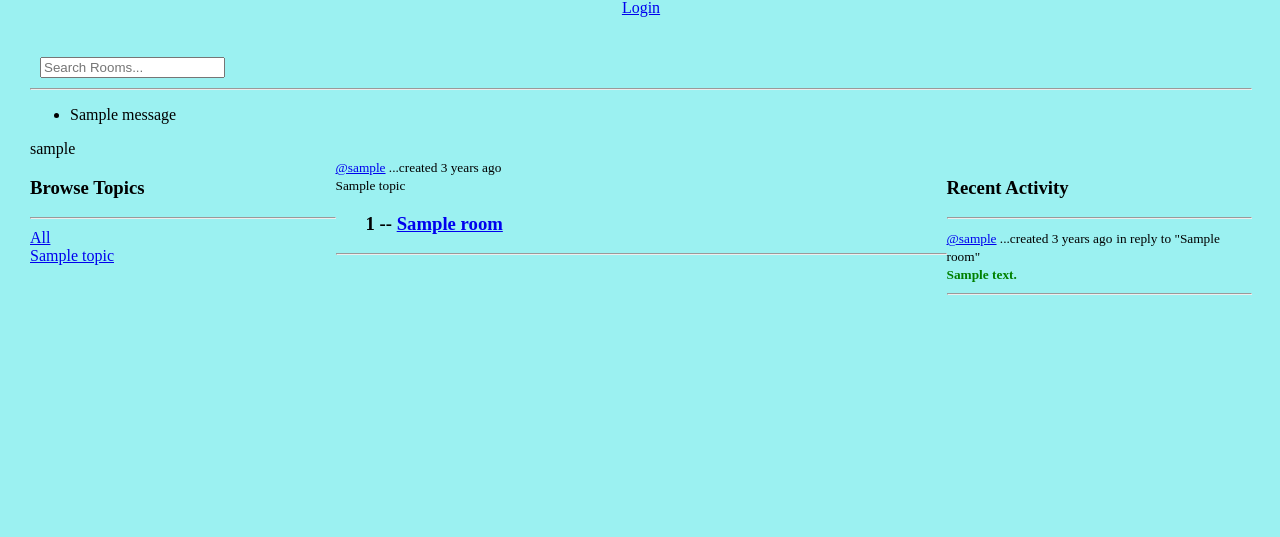
After one commit to Gingaling/hobbyrooms, a Django app: page /profile/1/ in a window 1280 px wide. The commit adds this page. Shown: the part 263-800 px from the top of the page. Run offline with Django 4.2, Linux system fonts and the light colour scheme; tables that the repository leaves empty hold one stand-in row (values such as "Sample post"); one stand-in notice (Sample message) is shown.

Commit message:
Commit profile, activity feed components

```diff
--- a/base/models.py
+++ b/base/models.py
@@ -12,6 +12,7 @@ class Room(models.Model):
     topic = models.ForeignKey(Topic, on_delete=models.SET_NULL, null=True)
     name = models.CharField(max_length=200)
     description = models.TextField(null=True, blank=True)
+    participants = models.ManyToManyField(User, related_name='participants', blank=True)
     updated = models.DateTimeField(auto_now=True)
     created = models.DateTimeField(auto_now_add=True)
 
@@ -28,6 +29,9 @@ class Message(models.Model):
     updated = models.DateTimeField(auto_now=True)
     created = models.DateTimeField(auto_now_add=True)
 
+    class Meta:
+        ordering = ['-updated', '-created']
+
     def __str__(self):
         return self.body[0:50]
 
--- /dev/null
+++ b/base/templates/base/activity_component.html
@@ -0,0 +1,15 @@
+<h3>Recent Activity</h3>
+<hr>
+{% for message in room_messages %}
+<div>
+    <small><a href="{% url 'user-profile' message.user.id %}">@{{ message.user }}</a>  ...created {{ message.created|timesince }} ago</small>
+    <small>in reply to "{{ message.room }}"</small>
+    <br />
+    <small class="message">{{ message }}</small>
+    {% if request.user == message.user  %}
+    <br/>
+    <a href="{% url 'delete-message' message.id %}">Delete</a>
+    {% endif %}
+    <hr>
+</div>
+{% endfor %}
--- /dev/null
+++ b/base/templates/base/feed_component.html
@@ -0,0 +1,16 @@
+{% for room in rooms %}
+<div>
+	<small><a href="{% url 'user-profile' room.host.id %}">@{{ room.host.username }}</a> ...created {{ room.created|timesince }}
+		ago</small>
+	<br />
+	<small>{{ room.topic.name}}</small>
+	<h3 class="room">
+		{{ room.id }} -- <a href="{% url 'room' room.id %}">{{room.name}}</a>
+	</h3>
+	{% if request.user == room.host %}
+	<a id="edit" href="{% url 'update-room' room.id %}">Edit</a>
+	<a id="delete" href="{% url 'delete-room' room.id %}">Delete Room</a>
+	{% endif %}
+	<hr />
+</div>
+{% endfor %}
--- a/base/templates/base/login_register.html
+++ b/base/templates/base/login_register.html
@@ -2,6 +2,7 @@
 
 {% block content %}
 
+{% if page == 'login' %}
 <div>
     <form method="POST" action="">
         {% csrf_token %}
@@ -17,14 +18,16 @@
     <a href="{% url 'register' %}">Register</a>
 </div>
 
+{% else %}
 <div>
     <form method="POST" action="">
         {% csrf_token %}
-
+       {{ form.as_p }}
         <input type="submit" value="Register" />
     </form>
     <p>Already signed up?</p>
     <a href="{% url 'login' %}">Login</a>
 </div>
+{% endif %}
 
 {% endblock content %}
--- /dev/null
+++ b/base/templates/base/profile.html
@@ -0,0 +1,20 @@
+{% extends 'main.html' %}
+
+{% block content %}
+<hi>{{ user.username }}</h1>
+<br/>
+<div class='profile-container'>
+    <div>
+        {% include 'base/topics_component.html' %}
+    </div>
+
+    <div>
+        {% include 'base/feed_component.html' %}
+    </div>
+
+    <div>
+        {% include 'base/activity_component.html' %}
+    </div>
+</div>
+
+{% endblock content %}
--- /dev/null
+++ b/base/templates/base/topics_component.html
@@ -0,0 +1,12 @@
+<h3>Browse Topics</h3>
+<hr />
+
+<div>
+	<a href="{% url 'home' %}">All</a>
+</div>
+
+{% for topic in topics %}
+<div>
+	<a href="{% url 'home' %}?q={{topic.name}}">{{topic.name}}</a>
+</div>
+{% endfor %}
--- a/base/urls.py
+++ b/base/urls.py
@@ -7,7 +7,9 @@ urlpatterns = [
     path('logout/', views.logoutUser, name="logout"),
     path('', views.home, name="home"),
     path('room/<str:pk>/', views.room, name="room"),
+    path('profile/<str:pk>/', views.userProfile, name="user-profile"),
     path('create-room/', views.createRoom, name="create-room"),
     path('update-room/<str:pk>/', views.updateRoom, name="update-room"),
     path('delete-room/<str:pk>/', views.deleteRoom, name="delete-room"),
+    path('delete-message/<str:pk>/', views.deleteMessage, name="delete-message"),
 ]
--- a/base/views.py
+++ b/base/views.py
@@ -5,7 +5,8 @@ from django.contrib import messages
 from django.db.models import Q
 from django.contrib.auth.models import User
 from django.contrib.auth import authenticate, login, logout
-from .models import Room, Topic
+from django.contrib.auth.forms import UserCreationForm
+from .models import Room, Topic, Message
 from .forms import RoomForm
 
 # rooms = [
@@ -21,7 +22,7 @@ def loginPage(request):
         return redirect('home')
 
     if request.method == 'POST':
-        username = request.POST.get('username')
+        username = request.POST.get('username').lower()
         password = request.POST.get('password')
         try:
             user = User.objects.get(username=username)
@@ -42,8 +43,18 @@ def logoutUser(request):
     return redirect('home')
 
 def registerPage(request):
-    page = 'register'
-    return render(request, 'base/login_register.html')
+    form = UserCreationForm()
+    if (request.method == 'POST'):
+        form = UserCreationForm(request.POST)
+        if form.is_valid():
+            user = form.save(commit=False)
+            user.username = user.username.lower()
+            user.save()
+            login(request, user)
+            return redirect('home')
+        else:
+            messages.error(request, 'Error in registration. ')
+    return render(request, 'base/login_register.html', {'form': form})
 
 def home(request):
     q = request.GET.get('q') if request.GET.get('q') != None else ''
@@ -56,14 +67,35 @@ def home(request):
 
     topics = Topic.objects.all()
     room_count = rooms.count()
+    room_messages = Message.objects.filter(Q(room__topic__name__icontains=q))
 
-    context = {'rooms': rooms, 'topics': topics, 'room_count': room_count}
+    context = {'rooms': rooms, 'topics': topics, 'room_count': room_count, 'room_messages': room_messages}
     return render(request, 'base/home.html', context)
 
 def room(request, pk):
     room = Room.objects.get(id=pk)
-    context = {'room': room}
+    room_messages = room.message_set.all()
+    participants = room.participants.all()
+
+    if request.method == 'POST':
+        message = Message.objects.create(
+            user=request.user,
+            room=room,
+            body=request.POST.get('body')
+        )
+        room.participants.add(request.user)
+        return redirect('room', pk=room.pk)
+
+    context = {'room': room, 'room_messages': room_messages, 'participants': participants}
     return render(request, 'base/room.html', context)
+
+def userProfile(request, pk):
+    user = User.objects.get(id=pk)
+    rooms = user.room_set.all()
+    room_messages = user.message_set.all()
+    topics = Topic.objects.all()
+    context = {'user': user, 'rooms': rooms, 'room_messages': room_messages, 'topics': topics}
+    return render(request, 'base/profile.html', context)
 
 @login_required(login_url='login')
 def createRoom(request):
@@ -94,6 +126,8 @@ def updateRoom(request, pk):
     context = {'form': form}
     return render(request, 'base/room_form.html', context)
 
+
+@login_required(login_url='login')
 def deleteRoom(request, pk):
     room = Room.objects.get(id=pk)
 
@@ -104,3 +138,16 @@ def deleteRoom(request, pk):
         room.delete()
         return redirect('home')
     return render(request, 'base/delete.html', {'obj': room})
+
+
+@login_required(login_url='login')
+def deleteMessage(request, pk):
+    message = Message.objects.get(id=pk)
+
+    if request.user != message.user:
+        return HttpResponse('You are not authorized to make such changes.')
+
+    if request.method == 'POST':
+        message.delete()
+        return redirect('home')
+    return render(request, 'base/delete.html', {'obj': message})
--- a/base/static/base/style.css
+++ b/static/styles/main.css
@@ -1,11 +1,12 @@
 body {
+    background-color: rgb(155, 241, 241);
     margin-left: 10px;
     padding: 20px;
 }
 
 div.home-container {
     display: grid;
-    grid-template-columns: 1fr 3fr;
+    grid-template-columns: 1fr 3fr 1fr;
 }
 
 div#logo {
@@ -24,6 +25,11 @@ img {
     border-radius: 50%;
 }
 
+small.message {
+    font-weight: bolder;
+    color: green;
+    margin: 20px 0 20px 0;
+}
 
 div#create-roombtn {
     vertical-align: middle;
@@ -36,6 +42,11 @@ div#create-roombtn {
     padding-top: 10px;
     border-radius: 10%;
     background-color: purple;
+}
+
+div.profile-container {
+    display: grid;
+    grid-template-columns: 1fr 2fr 1fr;
 }
 
 h1 {
@@ -54,7 +65,7 @@ hr {
     margin: 10px 0 10px 0;
 }
 
-span, small {
+span {
     display: block;
     margin: 15px 0 0 30px;
 }
@@ -84,3 +95,26 @@ a#cancel {
 input {
     margin: 20px 30px 0 10px;
 }
+
+div#room_title {
+    font-size: 1.5rem;
+    display: inline;
+    font-weight: bolder;
+}
+
+div.room_name {
+    font-size: 1.5rem;
+    display: inline;
+    color: red;
+    font-weight: bolder;
+}
+
+div.room-container {
+    display: grid;
+    grid-template-columns: 3fr 1fr;
+}
+
+textarea.comment-form {
+    max-width: 150px;
+	height: 60px;
+}
--- a/templates/main.html
+++ b/templates/main.html
@@ -3,13 +3,11 @@
 {% load static %}
 
 <head>
-    {% comment %} <link rel="stylesheet" href="https://cdn.simplecss.org/simple.min.css"> {% endcomment %}
-    <link rel="stylesheet" href="{% static 'base/style.css' %}">
     <meta charset="utf-8">
     <meta http-equiv="X-UA-Compatible" content="IE=edge">
     <title>Study Hall</title>
     <meta name="viewport" content="width=device-width, initial-scale=1">
-    {% comment %} <link rel="stylesheet" href=""> {% endcomment %}
+    <link rel="stylesheet" type='text/css' media='screen' href="{% static 'styles/main.css' %}">
 </head>
 <body>
     {% include 'navbar.html' %}
--- a/templates/navbar.html
+++ b/templates/navbar.html
@@ -1,3 +1,5 @@
+{% load static %}
+
 <a href='/'>
     <div id='logo'>
         <a href="{% url 'home'%}"><img alt="logo_image" src="https://i.imgur.com/CHdibjp.png"></a>
```
Also changed, not shown: base/templates/base/home.html (+7 -24 lines), base/templates/base/room.html (+47 -3 lines), hobbyroooms/settings.py (+6 -5 lines), base/migrations/0005_room_participants.py (added).
